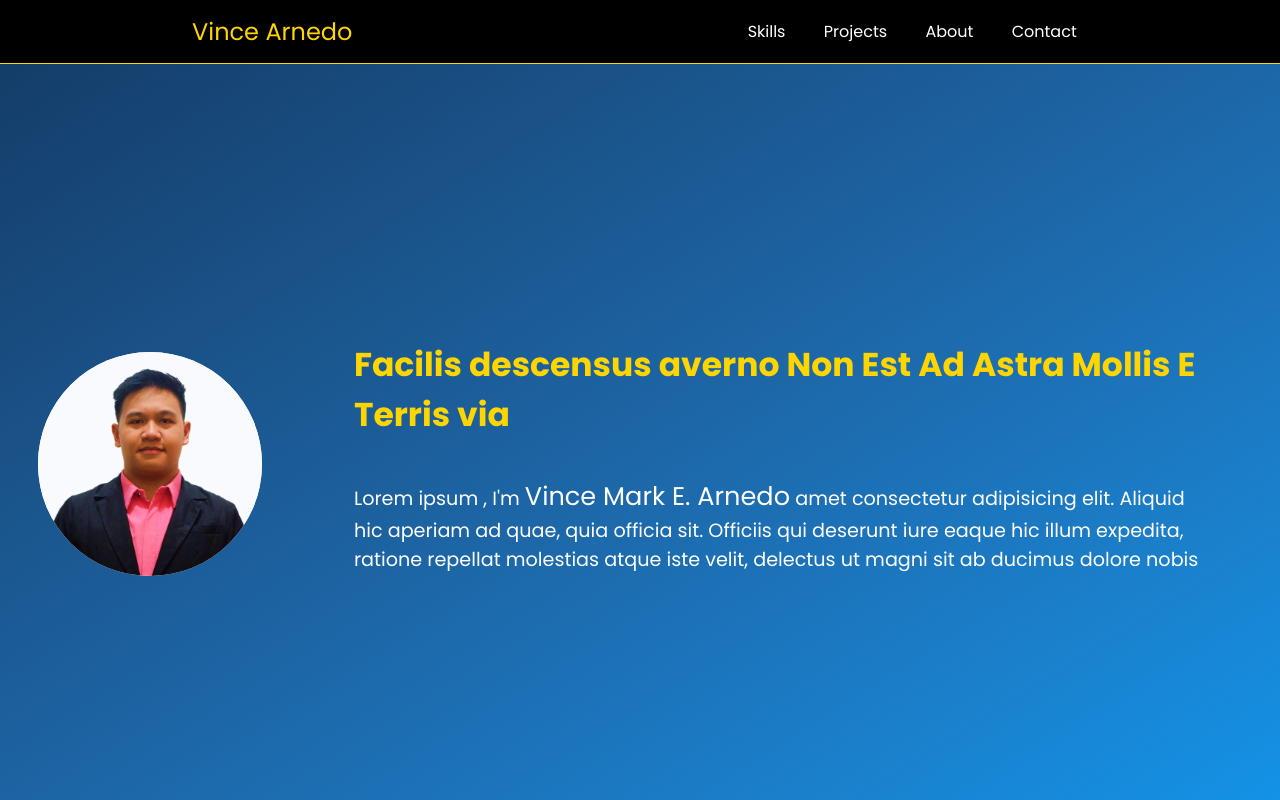
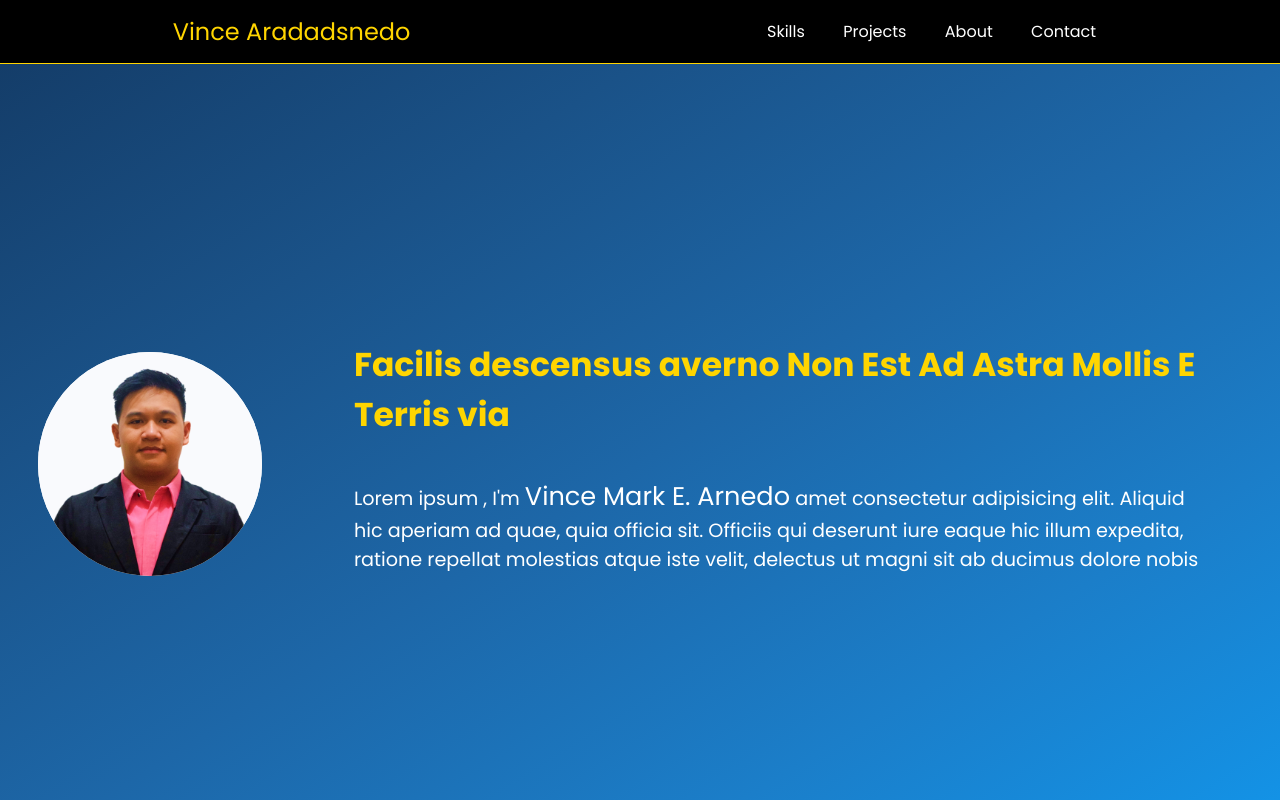
Before and after one commit to VinceMarkArnedo/VinceArnedo.github.io, a plain HTML site: page index.html in a window 1280 px wide. Shown: the top 800 px of the page. Drawn offline with Linux system fonts and the light colour scheme.

Commit message:
Update index.html

```diff
--- a/index.html
+++ b/index.html
@@ -217,7 +217,7 @@
 
       <!-- Navbar-->
       <nav id="navbar" class="navbar">
-        <div class="brand-title">Vince Arnedo</div>
+        <div class="brand-title">Vince Aradadsnedo</div>
         <a href="#" class="toggle-button"  onclick="toggleNB2()">
           <span class="bar"></span>
           <span class="bar"></span>
```
